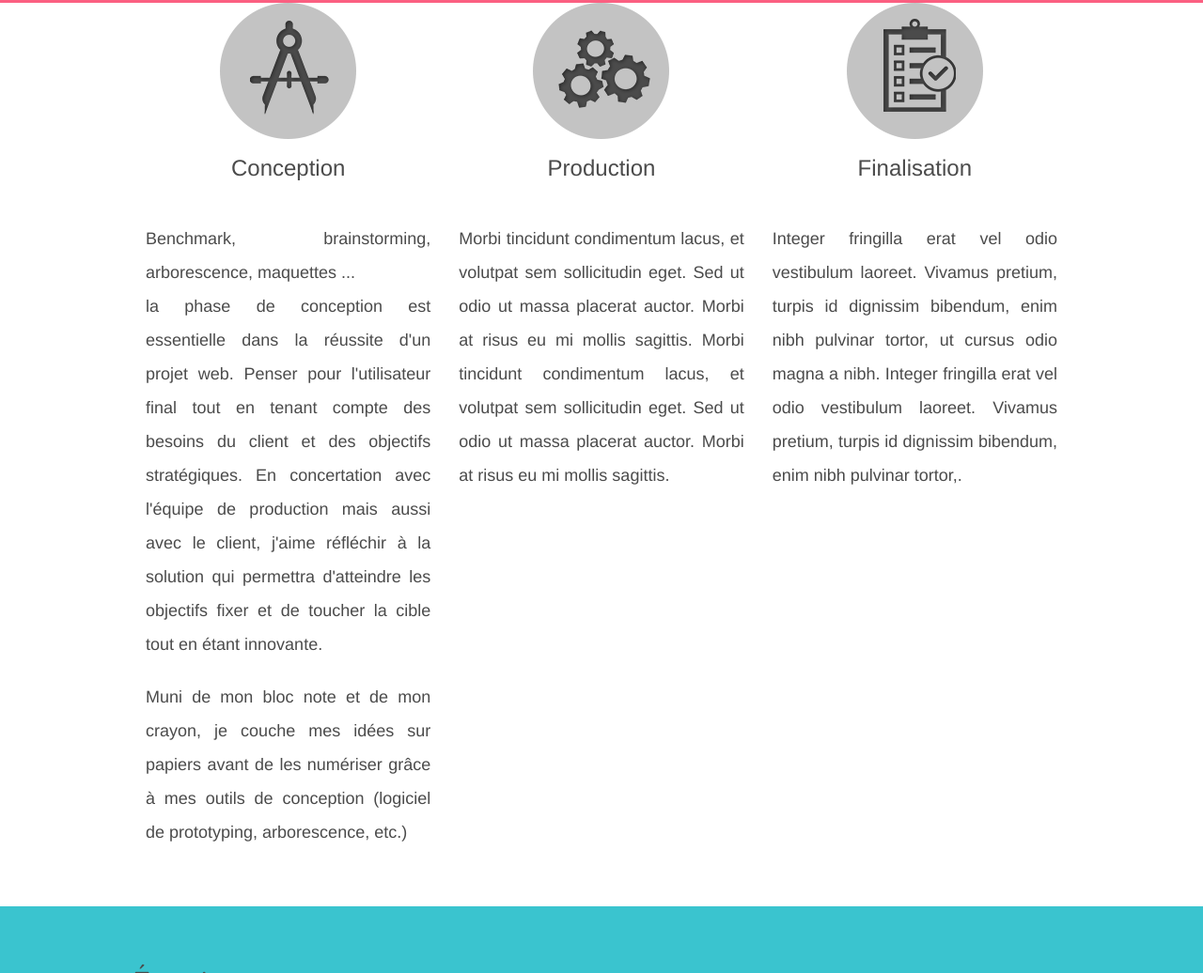
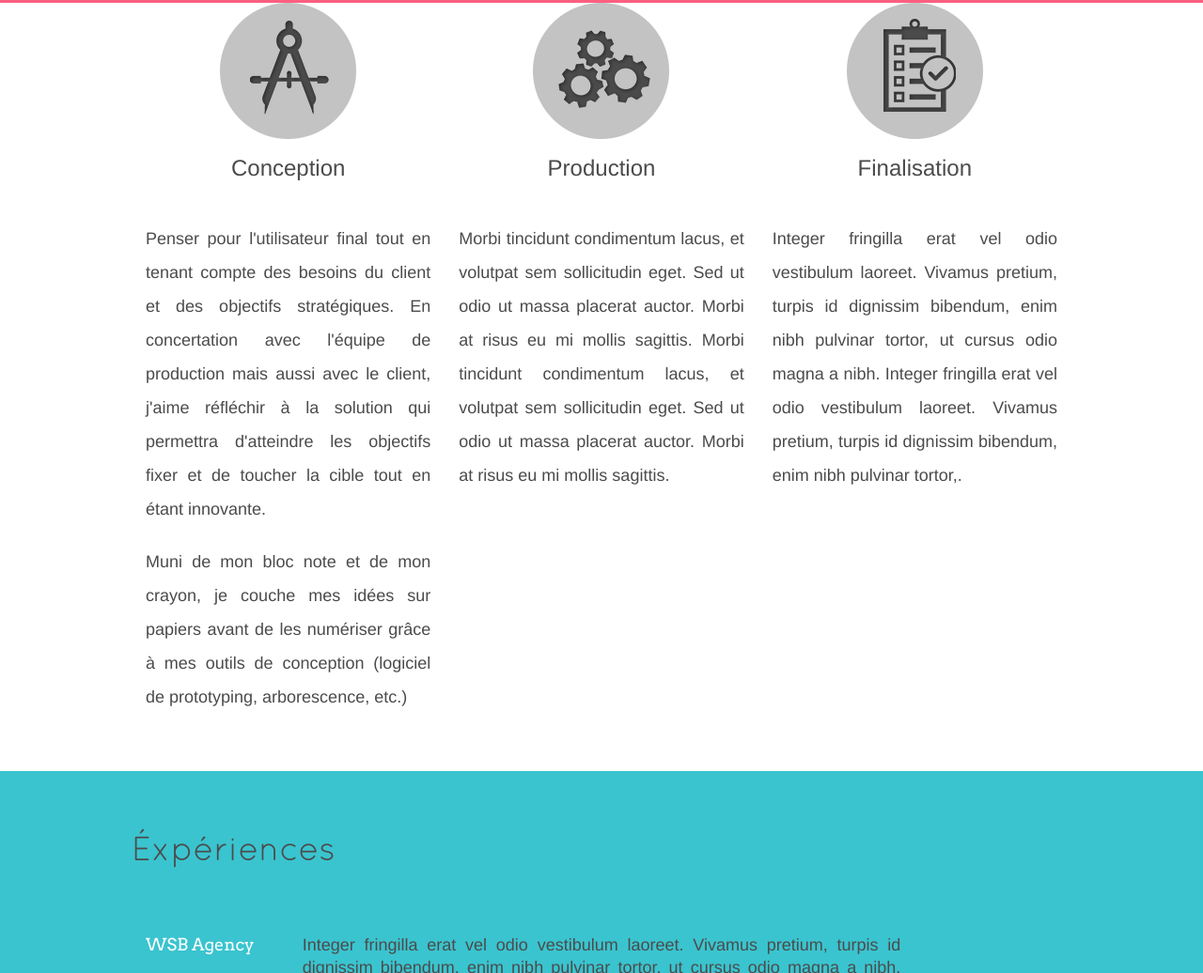
Before and after one commit to Lesclena/helena-lescanne.fr, a website: page index.html in a window 1280 px wide. Shown: the part 859-1895 px from the top of the page at 94% size. Drawn offline with Linux system fonts and the light colour scheme; no server answers.

Commit message:
subjects conception

```diff
--- a/index.html
+++ b/index.html
@@ -32,7 +32,7 @@
         <article>
           <i class="icon-subject-conception"></i>
           <h3>Conception</h3>
-          <p>Benchmark, brainstorming, arborescence, maquettes ...<br/> la phase de conception est essentielle dans la réussite d'un projet web. Penser pour l'utilisateur final tout en tenant compte des besoins du client et des objectifs stratégiques. En concertation avec l'équipe de production mais aussi avec le client, j'aime réfléchir à la solution qui permettra d'atteindre les objectifs fixer et de toucher la cible tout en étant innovante.</p>
+          <p>Penser pour l'utilisateur final tout en tenant compte des besoins du client et des objectifs stratégiques. En concertation avec l'équipe de production mais aussi avec le client, j'aime réfléchir à la solution qui permettra d'atteindre les objectifs fixer et de toucher la cible tout en étant innovante.</p>
           <p>Muni de mon bloc note et de mon crayon, je couche mes idées sur papiers avant de les numériser grâce à mes outils de conception (logiciel de prototyping, arborescence, etc.)</p>
         </article>
         <article>
```
